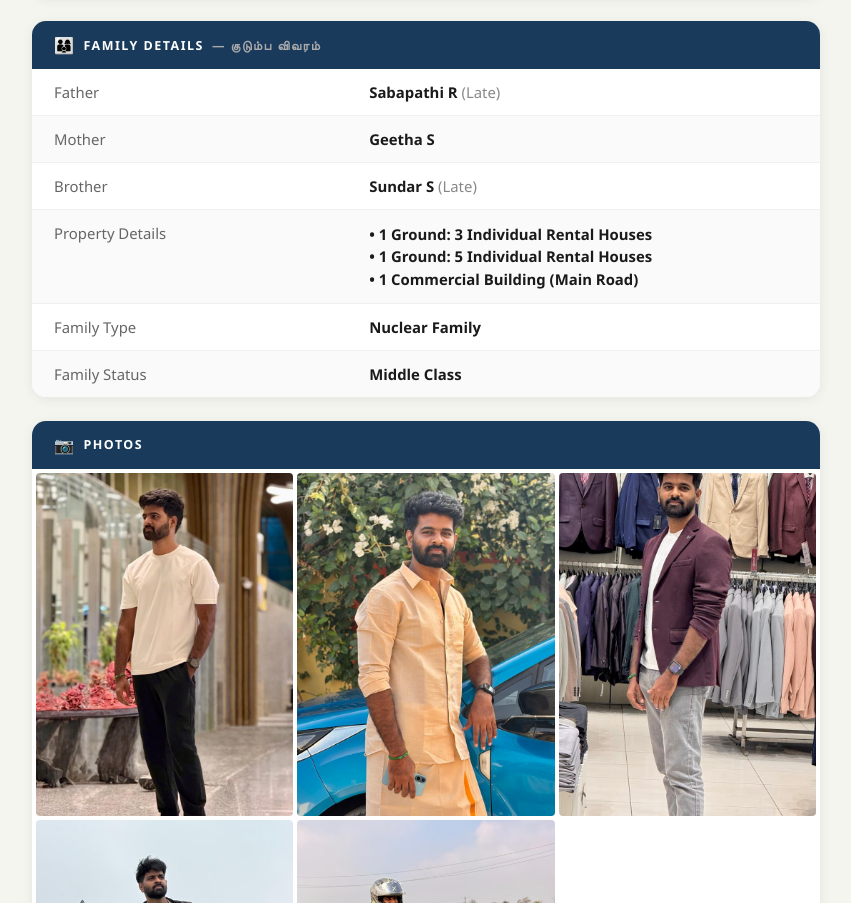
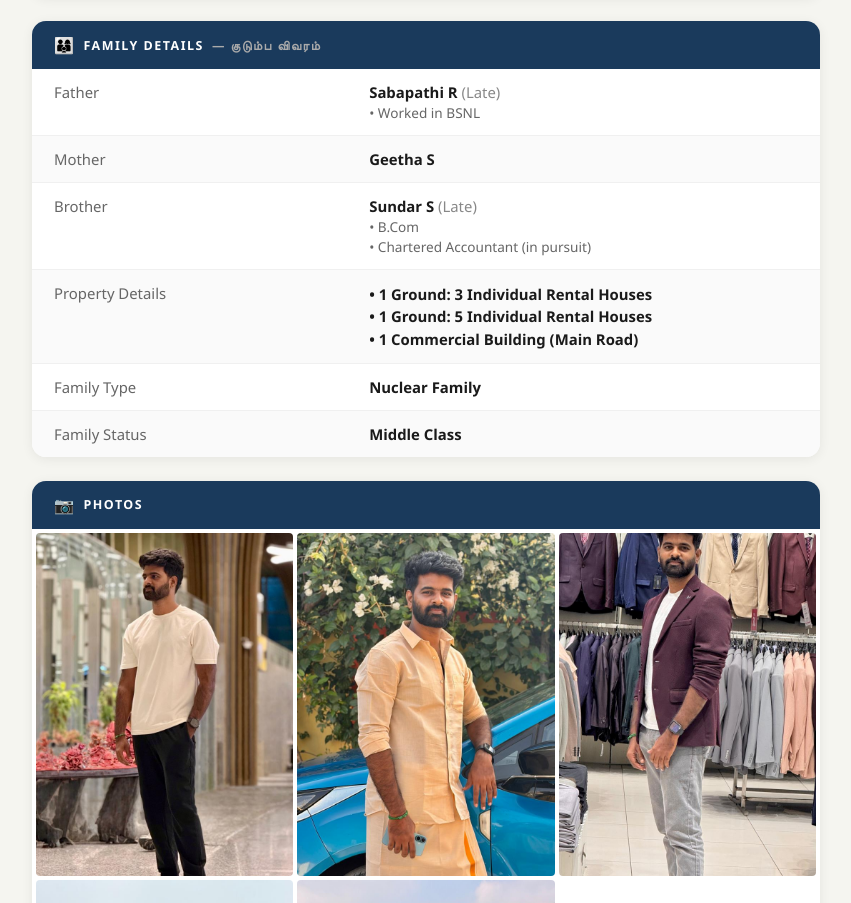
Before and after one commit to madhankumar866/biodata, a plain HTML site: page index.html in a window 1280 px wide. Shown: the part 1602-2505 px from the top of the page, without its empty margins (214-1065 px from the left). Drawn offline with Linux system fonts and the light colour scheme.

Commit message:
Update family details with father's BSNL employment and brother's education (B.Com, CA)

```diff
--- a/index.html
+++ b/index.html
@@ -420,7 +420,7 @@
       <table class="info-table">
         <tr>
           <td>Father</td>
-          <td>Sabapathi R <span style="color:#888;font-weight:400">(Late)</span></td>
+          <td>Sabapathi R <span style="color:#888;font-weight:400">(Late)</span><br><span style="color:#666;font-weight:400;font-size:0.85rem;">• Worked in BSNL</span></td>
         </tr>
         <tr>
           <td>Mother</td>
@@ -428,7 +428,7 @@
         </tr>
         <tr>
           <td>Brother</td>
-          <td>Sundar S <span style="color:#888;font-weight:400">(Late)</span></td>
+          <td>Sundar S <span style="color:#888;font-weight:400">(Late)</span><br><span style="color:#666;font-weight:400;font-size:0.85rem;">• B.Com</span><br><span style="color:#666;font-weight:400;font-size:0.85rem;">• Chartered Accountant (in pursuit)</span></td>
         </tr>
         <tr>
           <td>Property Details</td>
```
